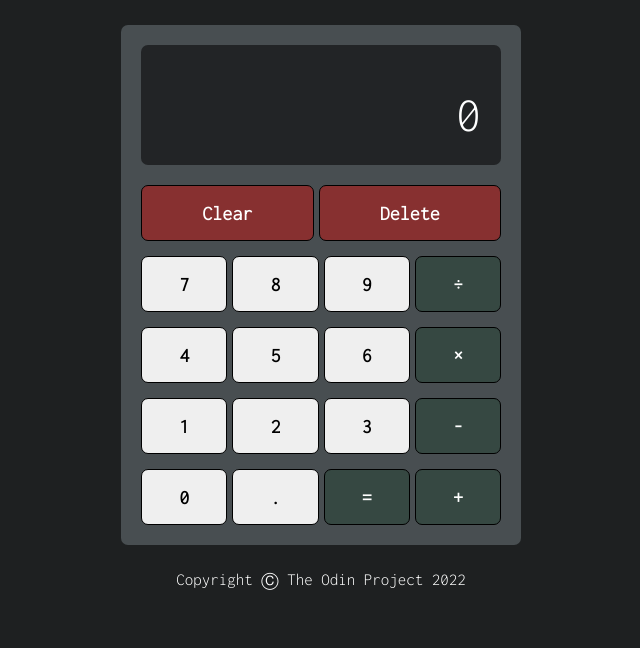
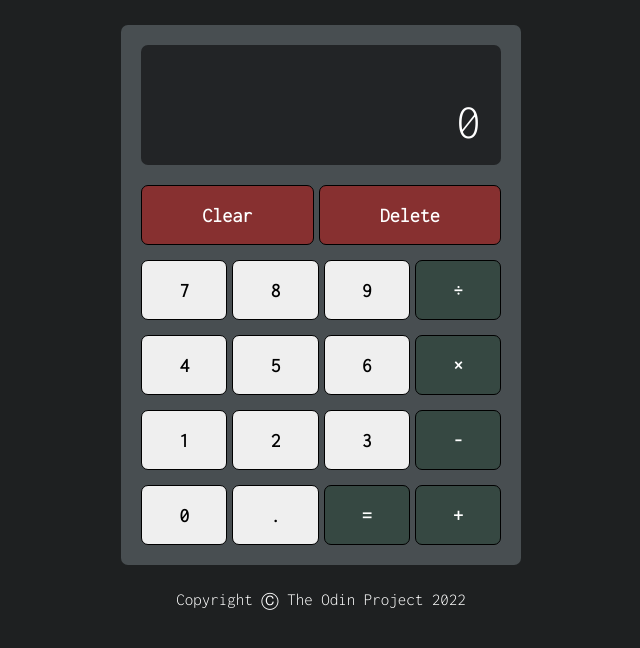
Before and after one commit to khattab97/calculator, a plain HTML site: page index.html in a window 1280 px wide. Shown: the whole page, without its empty margins (319-959 px from the left). Drawn offline with Linux system fonts and the light colour scheme.

Commit message:
Make display adjustable to user content

```diff
--- a/style.css
+++ b/style.css
@@ -16,7 +16,6 @@ body, html {
     flex-direction: column;
     justify-content: right;
     align-items: center;
-    height: 520px;
     width: 400px;
     margin: 25px;
     border-radius: 7px;
@@ -27,23 +26,24 @@ body, html {
     display: flex;
     flex-direction: column;
     box-sizing: border-box;
-    height: 120px;
     width: 360px;
+    min-height: 100px;
     margin: 20px;
     border-radius: 7px;
     padding: 10px 20px;
     background-color: #222426;
     color: white;
+    word-wrap: break-word;
 }
 
 #submitted-num{
-    height: 40px;
+    min-height: 40px;
     width: 100%;
     font-size: 25px;
 }
 
 #active-num{
-    height: 80px;
+    min-height: 60px;
     width: 100%;
     font-size: 50px;
 }
@@ -57,6 +57,7 @@ body, html {
     box-sizing: border-box;
     flex-grow: 1;
     width: 360px;
+    height: 360px;
     border-radius: 5px;
     margin-bottom: 20px;
     display: flex;
```
